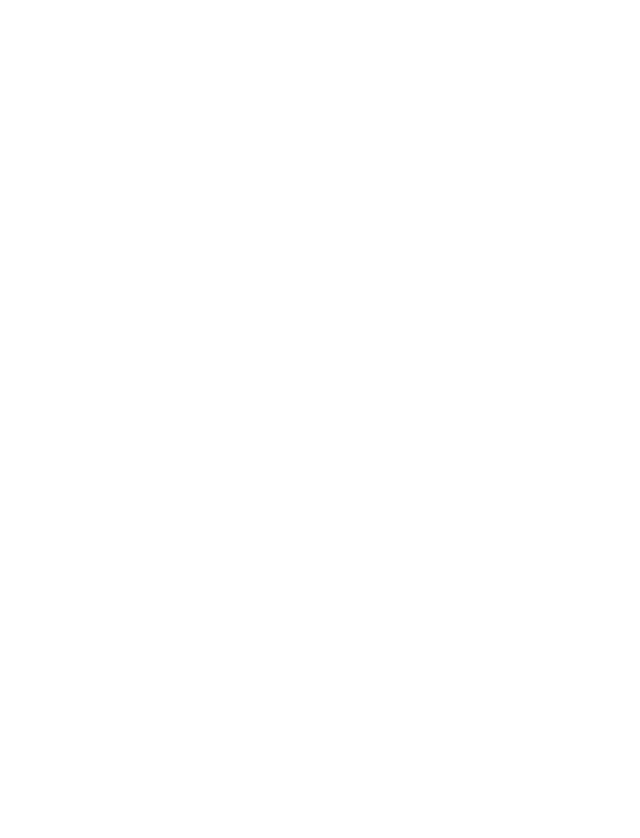
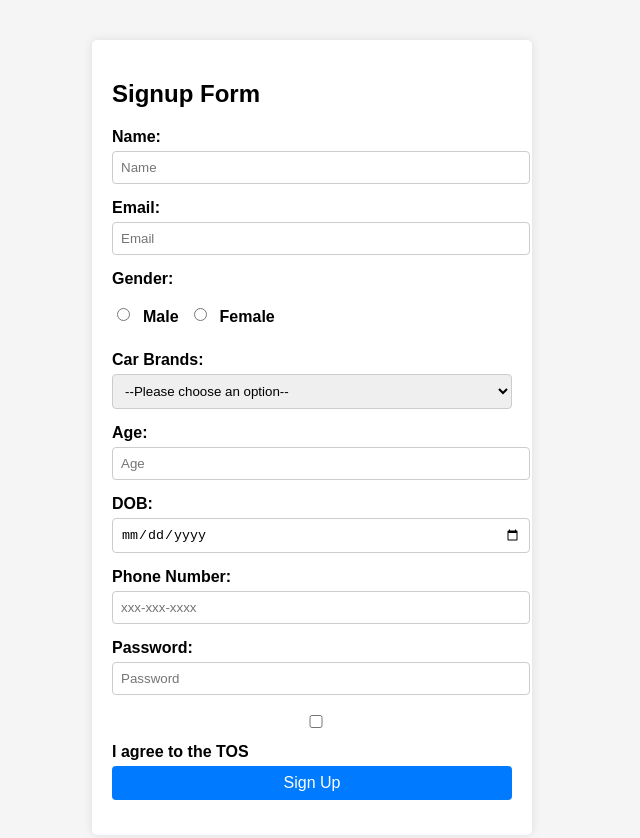
Before and after one commit to acciojob/signup-form-car-premlijo, a website: page main.html in a window 1280 px wide. Shown: the whole page, without its empty margins (328-968 px from the left). Before the commit the page ends 800 px from the top, so only its background shows below. Drawn offline with Linux system fonts and the light colour scheme.

Commit message:
created a submission

```diff
--- a/main.html
+++ b/main.html
@@ -8,6 +8,59 @@
 
 <body>
 	<!-- the entire body must be written by student -->
+	<form action="submit" method="post">
+        <h2>Signup Form</h2>
+
+        <!-- Name -->
+        <label for="name">Name:</label>
+        <input type="text" id="name" name="name" placeholder="Name" required>
+
+        <!-- Email -->
+        <label for="email">Email:</label>
+        <input type="email" id="email" name="email" placeholder="Email" required>
+
+        <!-- Gender -->
+        <label>Gender:</label>
+        <div class="gender-container">
+            <input type="radio" id="gender_m" name="gender" value="Male" required>
+            <label for="gender_m">Male</label>
+            <input type="radio" id="gender_f" name="gender" value="Female" required>
+            <label for="gender_f">Female</label>
+        </div>
+
+        <!-- Car Brands -->
+        <label for="cars">Car Brands:</label>
+        <select id="cars" name="cars" required>
+            <option value="">--Please choose an option--</option>
+            <option value="Toyota">Toyota</option>
+            <option value="Honda">Honda</option>
+            <option value="Ford">Ford</option>
+            <option value="BMW">BMW</option>
+        </select>
+
+        <!-- Age -->
+        <label for="age">Age:</label>
+        <input type="number" id="age" name="age" placeholder="Age" required>
+
+        <!-- DOB -->
+        <label for="dob">DOB:</label>
+        <input type="date" id="dob" name="dob" required>
+
+        <!-- Phone Number -->
+        <label for="tel">Phone Number:</label>
+        <input type="tel" id="tel" name="tel" placeholder="xxx-xxx-xxxx" pattern="[0-9]{3}-[0-9]{3}-[0-9]{4}">
+
+        <!-- Password -->
+        <label for="password">Password:</label>
+        <input type="password" id="password" name="password" placeholder="Password" required>
+
+        <!-- TOS Agreement -->
+        <input type="checkbox" id="tos" name="tos" required>
+        <label for="tos">I agree to the TOS</label>
+
+        <!-- Submit Button -->
+        <button type="submit">Sign Up</button>
+    </form>
     <script type="text/javascript" src="./script.js">
 </script>
 
--- a/styles.css
+++ b/styles.css
@@ -1,2 +1,51 @@
 
 /* Your CSS Code here. */
+body {
+            font-family: Arial, sans-serif;
+            margin: 20px;
+            padding: 20px;
+            background-color: #f5f5f5;
+        }
+form {
+            max-width: 400px;
+            margin: auto;
+            padding: 20px;
+            background: white;
+            border-radius: 5px;
+            box-shadow: 0px 0px 10px rgba(0, 0, 0, 0.1);
+        }
+label {
+            font-weight: bold;
+        }
+input, select, button {
+            width: 100%;
+            padding: 8px;
+            margin-top: 5px;
+            margin-bottom: 15px;
+            border: 1px solid #ccc;
+            border-radius: 4px;
+        }
+.gender-container {
+            display: flex;
+			align-items: center;
+			margin-top: 10px;
+            gap: 10px;
+			max-width: 100px;
+            margin-bottom: 15px;
+        }
+
+.gender-container input[type="radio"] {
+    /* margin: 0; */
+	margin-top: 10px;
+	width:20px;
+}
+button {
+            background-color: #007bff;
+            color: white;
+            border: none;
+            cursor: pointer;
+            font-size: 16px;
+}
+button:hover {
+            background-color: #0056b3;
+}
```
